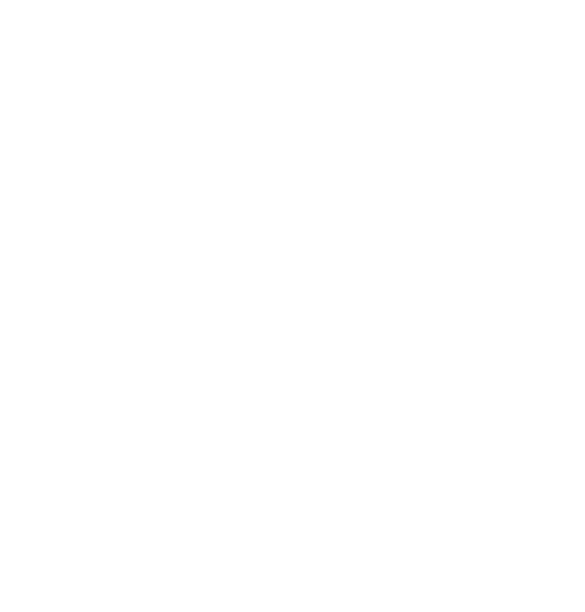
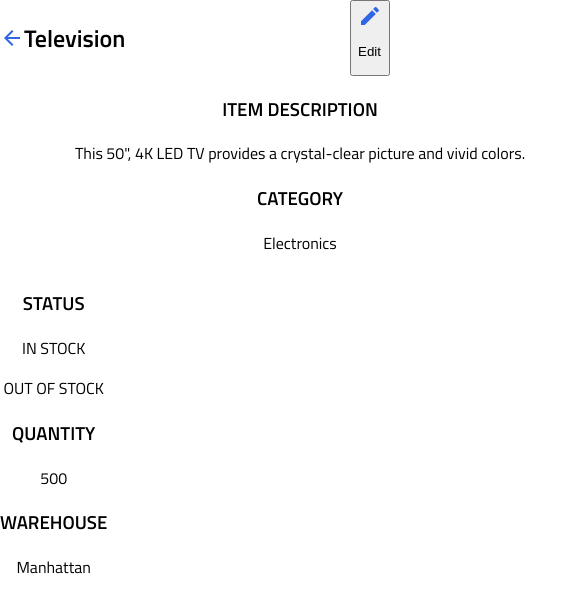
Before and after one commit to mainanchung/instock-client, a React (Create React App) app: page /inventory/1 in a window 390 px wide. Before the commit this address had no page. Shown: the top 612 px of the page, 585 px wide, since content can reach past the window. Built offline with nearby package versions, Linux system fonts and the light colour scheme.

Commit message:
working on responsive design

```diff
--- a/src/App.js
+++ b/src/App.js
@@ -1,6 +1,7 @@
 import './App.scss';
 // import { EditWarehouse } from './components/EditWarehouse/EditWarehouse'
 import InventoriesPage from './Pages/InventoriesPage/InventoriesPage';
+import InventoryItemPage from './Pages/InventoryItemPage/InventoryItemPage';
 import {BrowserRouter, Routes, Route} from 'react-router-dom';
 
 
@@ -20,11 +21,11 @@
             path = '/inventories'
             element = {<InventoriesPage/>}
           />
-          {/* <Route
+          <Route
             path = '/inventory/:id'
             element = {<InventoryItemPage/>}
           />
-          <Route
+          {/* <Route
             path = '/warehouses'
             element = {<WareHousesPage/>}
           />
--- a/src/Pages/InventoriesPage/InventoriesPage.js
+++ b/src/Pages/InventoriesPage/InventoriesPage.js
@@ -50,7 +50,7 @@
                         <div className='inventory__content--left'>
                             <div className='inventory__content--item'>
                                 <h4 className='inventory__subtitle--mobile'>INVENTORY ITEM</h4>
-                                <p className='inventory__item-text'>Television<img src={arrow}/></p>
+                                 <NavLink className='inventory__item-text--link'><p className='inventory__item-text'>Television<img src={arrow}/></p> </NavLink>
                             </div>
                             <div className='inventory__content--category'>
                                 <h4 className='inventory__subtitle--mobile'>CATEGORY</h4>
@@ -86,7 +86,7 @@
                         <div className='inventory__content--left'>
                             <div className='inventory__content--item'>
                                 <h4 className=' inventory__subtitle--mobile'>INVENTORY ITEM</h4>
-                                <p className='inventory__item-text'>Television<img src={arrow}/></p>
+                                <NavLink className='inventory__item-text--link'><p className='inventory__item-text'>Television<img src={arrow}/></p> </NavLink>
                             </div>
 
                             <div className='inventory__content--category'>
--- a/src/Pages/InventoriesPage/InventoriesPage.scss
+++ b/src/Pages/InventoriesPage/InventoriesPage.scss
@@ -281,6 +281,10 @@
         color: #2E66E5;
         margin-top: 0.4rem;
         margin-bottom: 1.5rem;
+        &--link{
+            text-decoration: none;
+        }
+
         @include tablet{
             margin: 0 ;
         }
--- a/src/Pages/InventoryItemPage/InventoryItemPage.js
+++ b/src/Pages/InventoryItemPage/InventoryItemPage.js
@@ -1,20 +1,56 @@
 import { NavLink } from 'react-router-dom';
 import "../InventoryItemPage/InventoryItemPage.scss";
+import backIcon from '../../Assets/Icons/arrow_back-24px.svg'
+import editIcon from '../../Assets/Icons/edit-24px.svg'
 
 const InventoryItemPage = () => {
 
+    return (
+        <>
+        <div className="inventory-item">
+            <div className="inventory-item__title-container">
+                <div className="inventory-item__icon-title">
+                    <img src={backIcon} />
+                    <h2>Television</h2>
+                </div>
+                <button className="inventory-item__edit-button"><img src={editIcon} /><p>Edit</p></button>
+            </div>
+        </div>
+            <div className="inventory-item__about">
 
+                <div className='inventory-item__about--left'>
+                    <div className="inventory-item__description">
+                        <h3>ITEM DESCRIPTION</h3>
+                        <p>This 50", 4K LED TV provides a crystal-clear picture and vivid colors.</p>
+                    </div>
+                    <div className="inventory-item__category">
+                        <h3>CATEGORY</h3>
+                        <p>Electronics</p>
+                    </div>
+                </div>
 
+                <div className='inventory-item__about--right'>
+                   <div className='inventory-item__about--top'>
+                        <div className="inventory-item__status">
+                            <h3>STATUS</h3>
+                            <p>IN STOCK</p>
+                            <p>OUT OF STOCK</p>
+                        </div>
 
-    return (
+                        <div className="inventory-item__quantity">
+                            <h3>QUANTITY</h3>
+                            <p>500</p>
+                        </div>
+                    </div>
 
-        <div>
-
+                    <div className='inventory-item__about--down'>
+                        <h3>WAREHOUSE</h3>
+                        <p>Manhattan</p>
+                    </div>
+                </div>
         </div>
-
+        </>
     )
-
-
 }
 
 export default InventoryItemPage;
--- a/src/Pages/InventoryItemPage/InventoryItemPage.scss
+++ b/src/Pages/InventoryItemPage/InventoryItemPage.scss
@@ -0,0 +1,37 @@
+@use '../../styles/partials/font' as *;
+@use '../../styles/partials/mixins' as *;
+@use '../../styles/partials/variables' as *;
+
+.inventory-item {
+    box-sizing: border-box;
+    max-width: 400px;
+    &__icon-title{
+        display: flex;
+    }
+
+    &__title-container{
+        display: flex;
+        justify-content: space-between;
+    }
+
+    &__about{
+        display: flex;
+        flex-wrap: wrap;
+        width: 300px;
+        box-sizing: border-box;
+    }
+    &__description{
+        width: 600px;
+    }
+
+    &__description,
+    &__category,
+    &__status{
+        justify-content: flex-start;
+    }
+
+    h3, p{
+        display: flex;
+    }
+
+}
```
